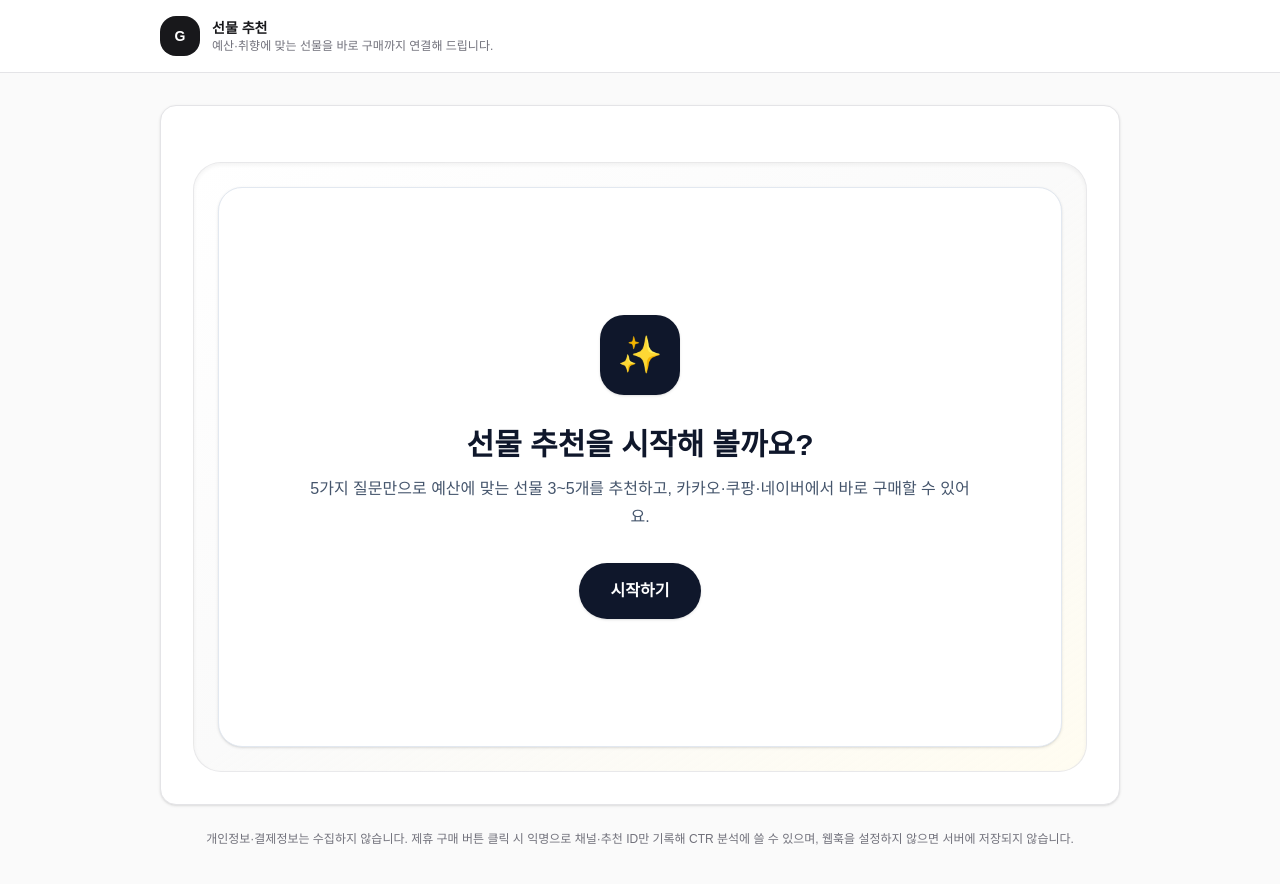
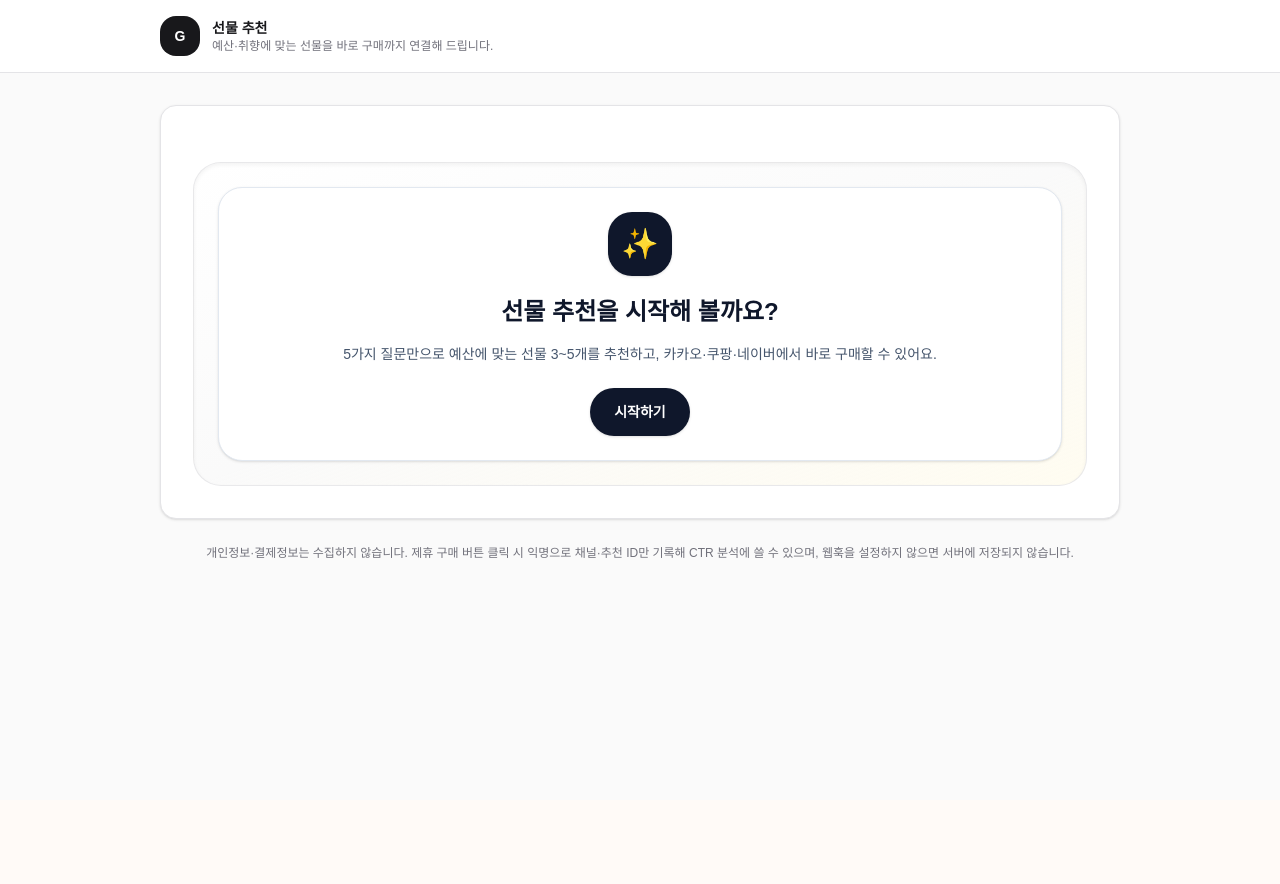
Before and after one commit to soyul1078/Gift-Recommendation, a Next.js app in the folder gift-workspace/: page / in a window 1280 px wide. Shown: the top 884 px of the page. After the commit the page ends 800 px from the top, so only its background shows below. Built offline with nearby package versions, Linux system fonts and the light colour scheme.

Commit message:
ㅏㅏㅏ

```diff
--- a/gift-workspace/src/app/page.tsx
+++ b/gift-workspace/src/app/page.tsx
@@ -171,20 +171,20 @@ export default function Home() {
         <section className="rounded-2xl border border-zinc-200 bg-white p-6 shadow-sm sm:p-8">
           <div className="mt-6 rounded-[28px] border border-zinc-200/80 bg-gradient-to-br from-white via-zinc-50 to-amber-50/70 p-4 shadow-inner sm:p-6">
             {step === "start" && (
-              <div className="flex min-h-[60dvh] flex-col items-center justify-center gap-6 rounded-[24px] border border-slate-200 bg-white p-6 text-center shadow-sm sm:min-h-[65dvh] sm:gap-7 sm:p-10 lg:min-h-[70dvh] lg:gap-8 lg:p-14">
-                <div className="grid h-16 w-16 shrink-0 place-items-center rounded-3xl bg-slate-900 text-3xl text-white shadow sm:h-20 sm:w-20 sm:text-4xl">
+              <div className="grid gap-5 rounded-[24px] border border-slate-200 bg-white p-6 text-center shadow-sm">
+                <div className="mx-auto grid h-16 w-16 place-items-center rounded-3xl bg-slate-900 text-3xl text-white shadow">
                   ✨
                 </div>
                 <div>
-                  <div className="text-2xl font-semibold text-slate-900 sm:text-3xl">선물 추천을 시작해 볼까요?</div>
-                  <p className="mx-auto mt-3 max-w-xs text-sm leading-7 text-slate-600 sm:max-w-2xl sm:text-base">
+                  <div className="text-2xl font-semibold text-slate-900">선물 추천을 시작해 볼까요?</div>
+                  <p className="mx-auto mt-3 max-w-2xl text-sm leading-7 text-slate-600">
                     5가지 질문만으로 예산에 맞는 선물 3~5개를 추천하고, 카카오·쿠팡·네이버에서 바로 구매할 수 있어요.
                   </p>
                 </div>
                 <button
                   type="button"
                   onClick={() => setStep("genderAge")}
-                  className="mx-auto inline-flex h-12 shrink-0 items-center justify-center rounded-full bg-slate-900 px-6 text-sm font-semibold text-white shadow transition hover:bg-slate-800 sm:h-14 sm:px-8 sm:text-base"
+                  className="mx-auto inline-flex h-12 items-center justify-center rounded-full bg-slate-900 px-6 text-sm font-semibold text-white shadow transition hover:bg-slate-800"
                 >
                   시작하기
                 </button>
```
Also changed, not shown: gift-workspace/UserspkjunAppDataLocalTempclaudec--Users-pkjun-OneDrive----------------a502c53e-f8d9-4d36-855c-20d982c07cdescratchpaddebug-card1-viewport.png (added).
